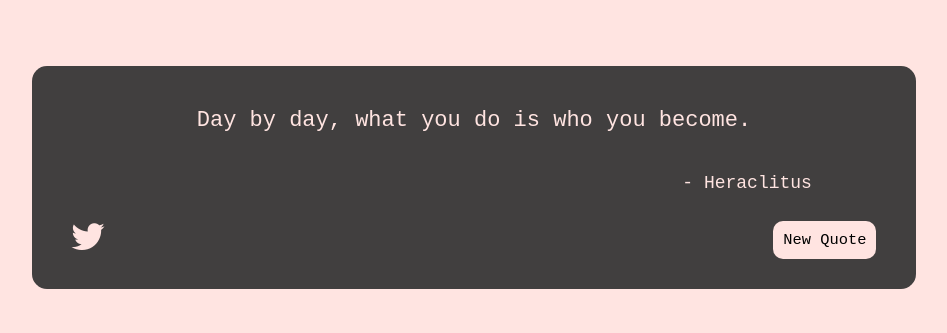
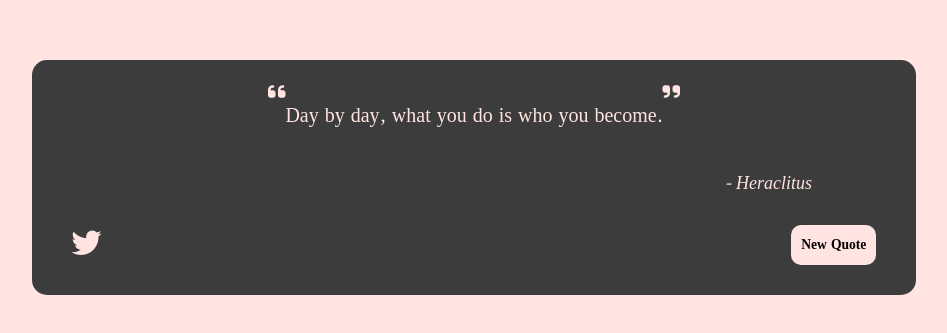
Before and after one commit to Kmschre/react-random-quote-machine, a React (Create React App) app: page / in a window 1280 px wide. Shown: the part 223-556 px from the top of the page, without its empty margins (166-1113 px from the left). Built offline with nearby package versions, Linux system fonts and the light colour scheme.

Commit message:
finished project!

```diff
--- a/src/App.js
+++ b/src/App.js
@@ -12,7 +12,8 @@ function App() {
 
 
   const fetchQuotes = () => {
-    setQuotesArray(QUOTES_DB_ARRAY.quotes)
+    setQuotesArray(QUOTES_DB_ARRAY.quotes);
+
   }
 
   useEffect(()=> {
@@ -29,15 +30,19 @@ function App() {
      setQuote(randomQuoteInfo.text);
      setAuthor(randomQuoteInfo.author);
 
-}
+  }
 
   return (
     <div className="App">
-      <header className="App-header" style={{backgroundColor:accentColor, color:accentColor}}>
+      <header id="body" className="App-header" style={{backgroundColor:accentColor, color:accentColor}}>
         <div id="quote-box">
-        <p id="text" style={{color:accentColor}}>
-          {quote}
-        </p>
+          <wrapper id="align-quote">
+            <i class="fa-solid fa-quote-left" style={{color:accentColor}} ></i>
+            <p id="text" style={{color:accentColor}}>
+              {quote}
+            </p>
+            <i class="fa-solid fa-quote-right" style={{color:accentColor}}></i>
+          </wrapper>
         <p id="author" style={{color:accentColor}}>
           - {author}
         </p>
--- a/src/App.scss
+++ b/src/App.scss
@@ -5,10 +5,12 @@
   -ms-border-radius: $radius;
 }
 
+@import url('https://fonts.googleapis.com/css2?family=Noto+Serif+Gujarati:wght@400;500;600&display=swap');
+
 .App {
   text-align: center;
   #quote-box {
-    background-color: rgb(65, 63, 63);
+    background-color: rgb(60, 60, 61);
     color: black;
     @include border-radius(15px);
     width: 66%;
@@ -16,13 +18,21 @@
     flex-direction: column;
     padding: 20px;
     margin: 10px;
-    font-size: 22px;
-    font-family: 'Courier New',Courier, monospace;
+    font-size: 20px;
+    font-family: 'Noto Serif Gujarati', serif;
     font-weight: 500;
+    #align-quote {
+      display: flex;
+      flex-direction: row;
+      justify-content: center;
+      align-items: flex-start;
+      margin: 2px;
+    }
     #author {
       align-self: flex-end;
       padding-right: 10%;
       font-size: 18px;
+      font-style:italic;
     }
     #inputs {
       display: flex;
@@ -35,8 +45,9 @@
       border: none;
       @include border-radius(10px);
       padding: 10px;
-      font-family: 'Courier New',Courier, monospace;
-      font-size: 70%;
+      font-size: 68%;
+      font-family: 'Noto Serif Gujarati', serif;
+      font-weight: 700;
     }
 
   }
--- a/src/colorsArray.js
+++ b/src/colorsArray.js
@@ -9,6 +9,15 @@ var COLORS_ARRAY = [
     '#FFBF86',
     '#FFE4E1',
     '#F0FFF0',
+    '#fbe4ff',
+    '#dcd3ff',
+    '#aff8db',
+    '#c4faf8',
+    '#ffcbc1',
+    '#afcbff',
+    '#ace7ff',
+    '#ffc9de',
+    '#e7cfcb',
   ];
 
 
```
Also changed, not shown: index.html (deleted, +0 -46 lines).
